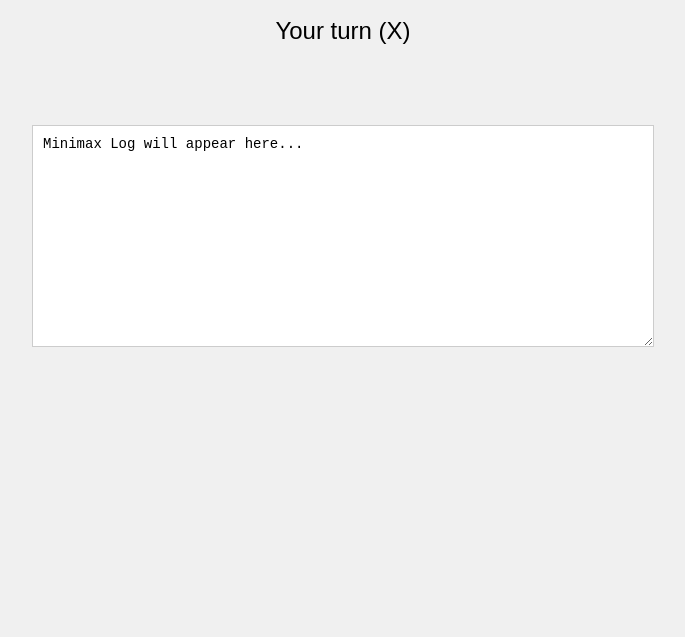
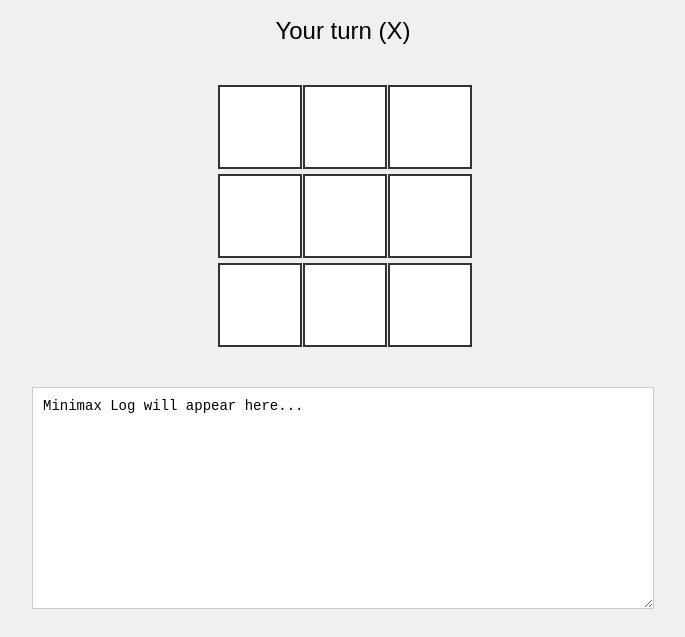
Before and after one commit to DangHaidev/AI_exercise, a plain HTML site: page index.html in a window 1280 px wide. Shown: the part 163-800 px from the top of the page, without its empty margins (297-982 px from the left). Drawn offline with Linux system fonts and the light colour scheme; files that its build step writes are made by us from their sources.

Commit message:
Update index.html

```diff
--- a/index.html
+++ b/index.html
@@ -4,7 +4,7 @@
   <meta charset="UTF-8">
   <meta name="viewport" content="width=device-width, initial-scale=1.0">
   <title>Tic-Tac-Toe with Minimax and Alpha-Beta</title>
-    <link rel="stylesheet" href="~/assets/style.css">
+    <link rel="stylesheet" href="../assets/style.css">
 </head>
 <body>
   <h1>Tic-Tac-Toe with Minimax</h1>
@@ -13,13 +13,13 @@
     <select id="boardSize" onchange="resetGame()">
       <option value="3">3x3</option>
       <option value="4">4x4</option>
-     // <option value="5">5x5</option>
+     <!--<option value="5">5x5</option> -->
     </select>
     <button onclick="resetGame()">Reset Game</button>
   </div>
   <div id="status">Your turn (X)</div>
   <div id="board"></div>
   <textarea id="log" readonly>Minimax Log will appear here...</textarea>
-  <script src="~/assets/main.js"></script>
+  <script src="../assets/main.js"></script>
 </body>
 </html>
```
